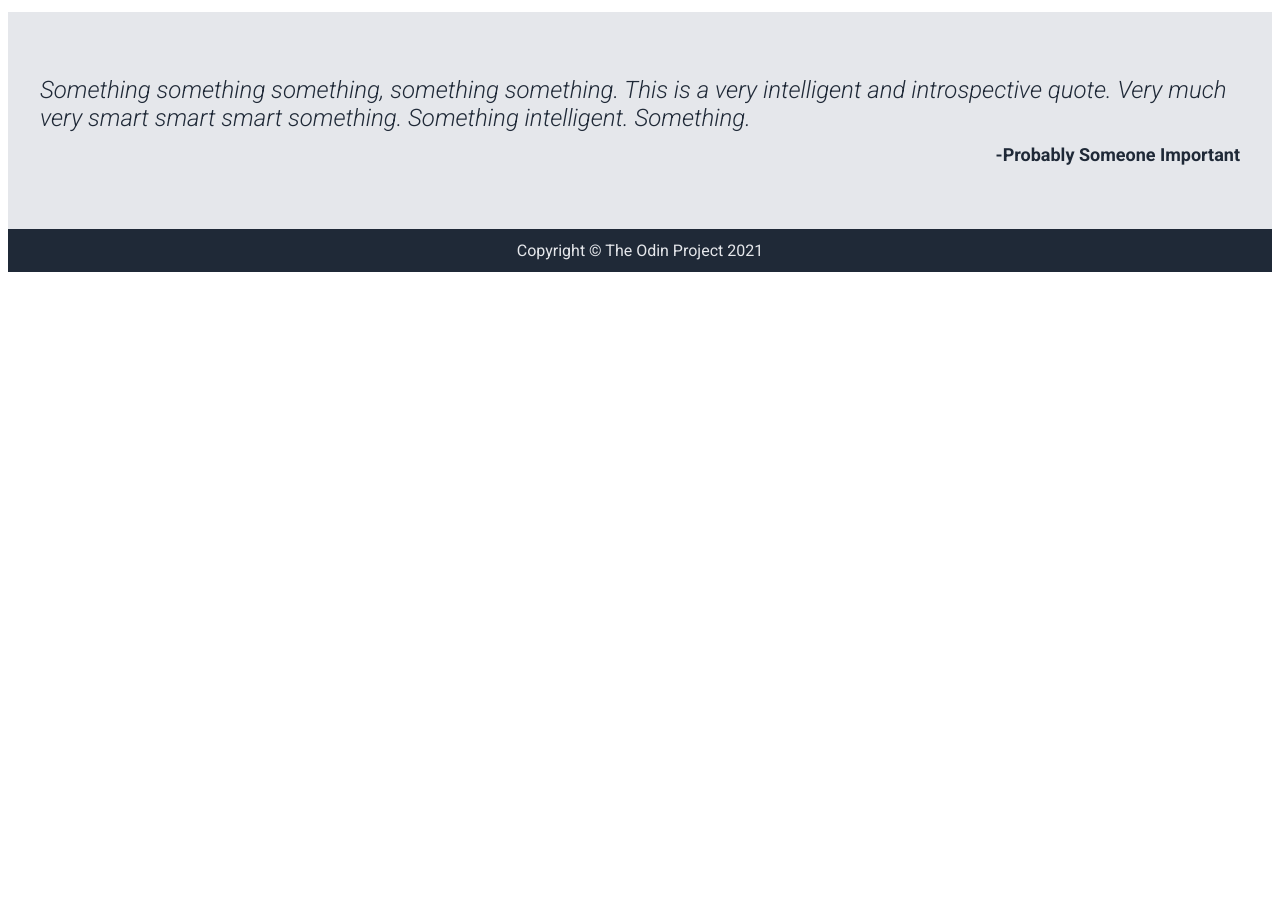
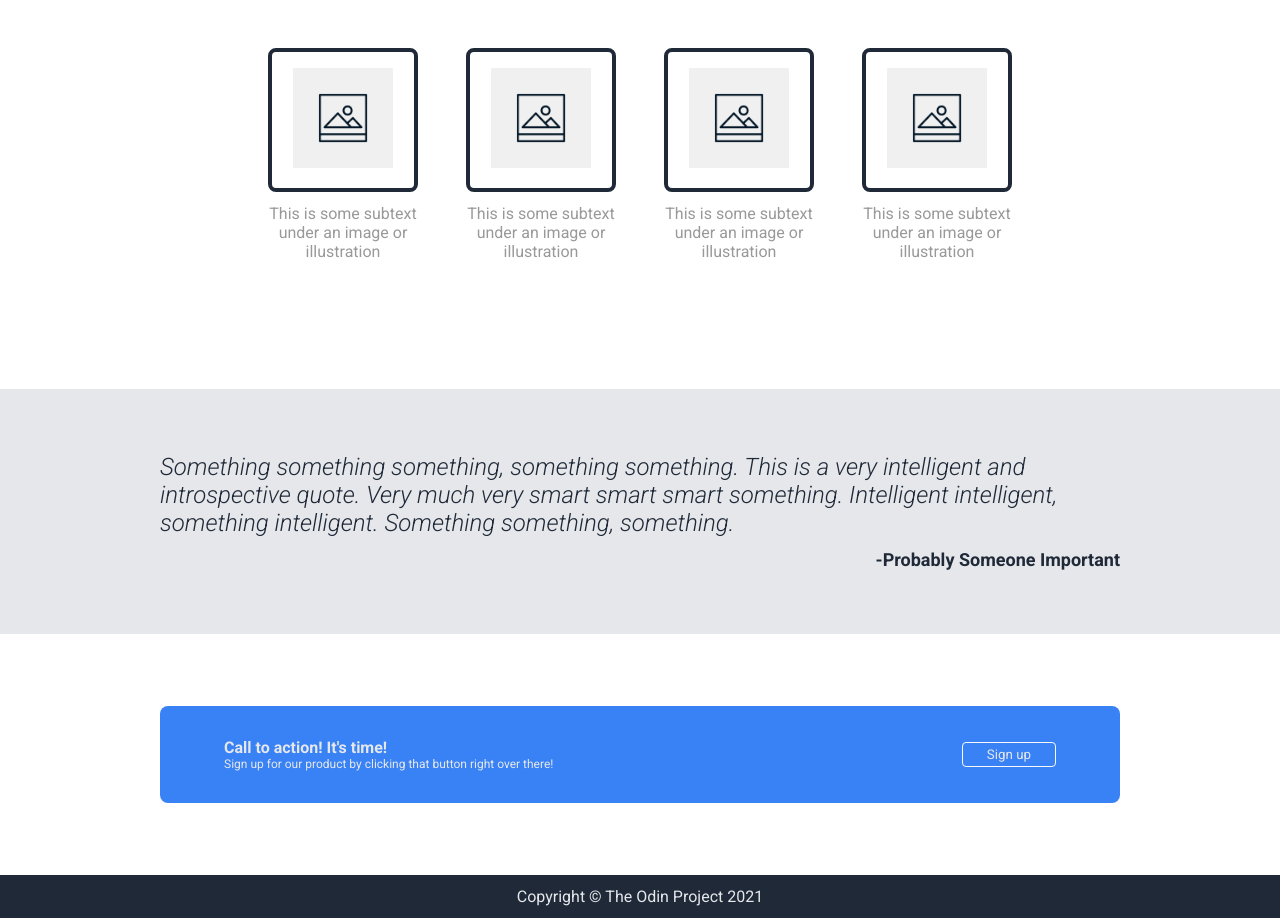
Before and after one commit to sought-a/odin-landing-page, a plain HTML site: page index.html in a window 1280 px wide. Shown: the part 569-1487 px from the top of the page. Before the commit the page ends 849 px from the top, so only its background shows below. Drawn offline with Linux system fonts and the light colour scheme.

Commit message:
Completing Call to Action section and final touches: Added the call to action section and put padding around each section to match guide.png. I also made changes to the info section and cards, and some minor other CSS changes.

```diff
--- a/css/styles.css
+++ b/css/styles.css
@@ -7,6 +7,8 @@
 body {
     display: flex;
     flex-direction: column;
+    justify-content: flex-end;
+    margin: 0;
 }
 
 ul {
@@ -22,15 +24,6 @@ a {
     color: #999999;
     text-decoration: none;
     font-size: 18px;
-}
-
-button {
-    border: none;
-    background-color: #3882F6;
-    border-radius: 4px;
-    flex: 1;
-    color: #E5E7EB;
-    padding: 4px 24px;
 }
 
 .header {
@@ -55,8 +48,8 @@ button {
     flex-direction: column;
     justify-content: center;
     align-items: stretch;
-    padding: 0px 32px 64px 32px;
-    gap: 24px;
+    padding: 0px 160px 128px 160px;
+    gap: 48px;
 }
 
 .hero-container {
@@ -84,6 +77,19 @@ button {
     color: #999999;
 }
 
+.smaller-subtext {
+    font-size: 12px;
+}
+
+.hero-button {
+    border: none;
+    background-color: #3882F6;
+    border-radius: 4px;
+    flex: 1;
+    color: #E5E7EB;
+    padding: 4px 24px;
+}
+
 .img {
     flex: 1;
     text-align: center;
@@ -93,22 +99,31 @@ button {
 }
 
 .info {
-    padding: 32px 72px;
+    padding: 64px 160px 128px 160px;
     text-align: center;
     display: flex;
     flex-direction: column;
     flex: 1 1 1;
-    gap: 16px;
+    gap: 64px;
 }
 
 .info-head {
-    font-size: 24px;
-    font-weight: 700;
+    font-size: 36px;
+    font-weight: 900;
 }
 
 .cards {
     display: flex;
-    gap: 24px;
+    flex: 1;
+    gap: 48px;
+    justify-content: center;
+}
+
+.card-container {
+    display: flex;
+    flex-direction: column;
+    width: 150px;
+    gap: 12px;
 }
 
 img {
@@ -125,7 +140,7 @@ img {
 .quote {
     color: #1F2937;
     background-color: #E5E7EB;
-    padding: 64px 32px 64px 32px;
+    padding: 64px 160px 64px 160px;
     display: flex;
     flex-direction: column;
     gap: 12px;
@@ -147,11 +162,36 @@ img {
 .cta {
     display: flex;
     flex: 1;
+    padding: 72px 160px 72px 160px;
 }
 
 .cta-container {
+    padding: 32px 64px;
+    background-color: #3882F6;
+    flex: 1;
+    border-radius: 8px;
+    display: flex;
+    align-items: center;
+}
 
+.cta-text {
+    color: #E5E7EB;
+    flex: 1;
 }
+
+.cta-header {
+    font-weight: 700;
+}
+
+.cta-button {
+    border: 1px solid #F9FAF8;
+    background-color: #3882F6;
+    border-radius: 4px;
+    flex: 1;
+    color: #E5E7EB;
+    padding: 4px 24px;
+}
+
 
 .footer {
     color: #E5E7EB;
--- a/index.html
+++ b/index.html
@@ -22,12 +22,12 @@
             </div>
             <div class="hero-container">
                 <div class="description">
-                    <div class="main-text">This is a website thing</div>
+                    <div class="main-text">This website is awesome</div>
                     <div class="subtext">Something something subtext yep woohoo weewoo wow. This is supposed to be smaller text and a grayish color but for whatever reason it isn't.</div>
-                    <div class="button"><button>Sign up</button></div>
+                    <div><button class="hero-button">Sign up</button></div>
                 </div>
                 <div class="img">
-                    This is a placeholder for an image
+                    <img src="./images/placeholder.png">
                 </div>
             </div>
         </div>
@@ -56,13 +56,23 @@
         </div>
         <div class="quote">
             <div class="quote-container">
-                Something something something, something something. This is a very intelligent and introspective quote. Very much very smart smart smart something. Something intelligent. Something.
+                Something something something, something something. This is a very intelligent and introspective quote. Very much very smart smart smart something. Intelligent intelligent, something intelligent. Something something, something.
             </div>
             <div class="quote-author">-Probably Someone Important</div>
         </div>
         <div class="cta">
             <div class="cta-container">
-
+                <div class="cta-text">
+                    <div class="cta-header">
+                        Call to action! It's time!
+                    </div>
+                    <div class="smaller-subtext">
+                        Sign up for our product by clicking that button right over there!
+                    </div>
+                </div>
+                <div>
+                    <button class="cta-button">Sign up</button>
+                </div>
             </div>
         </div>
         <div class="footer">
```
